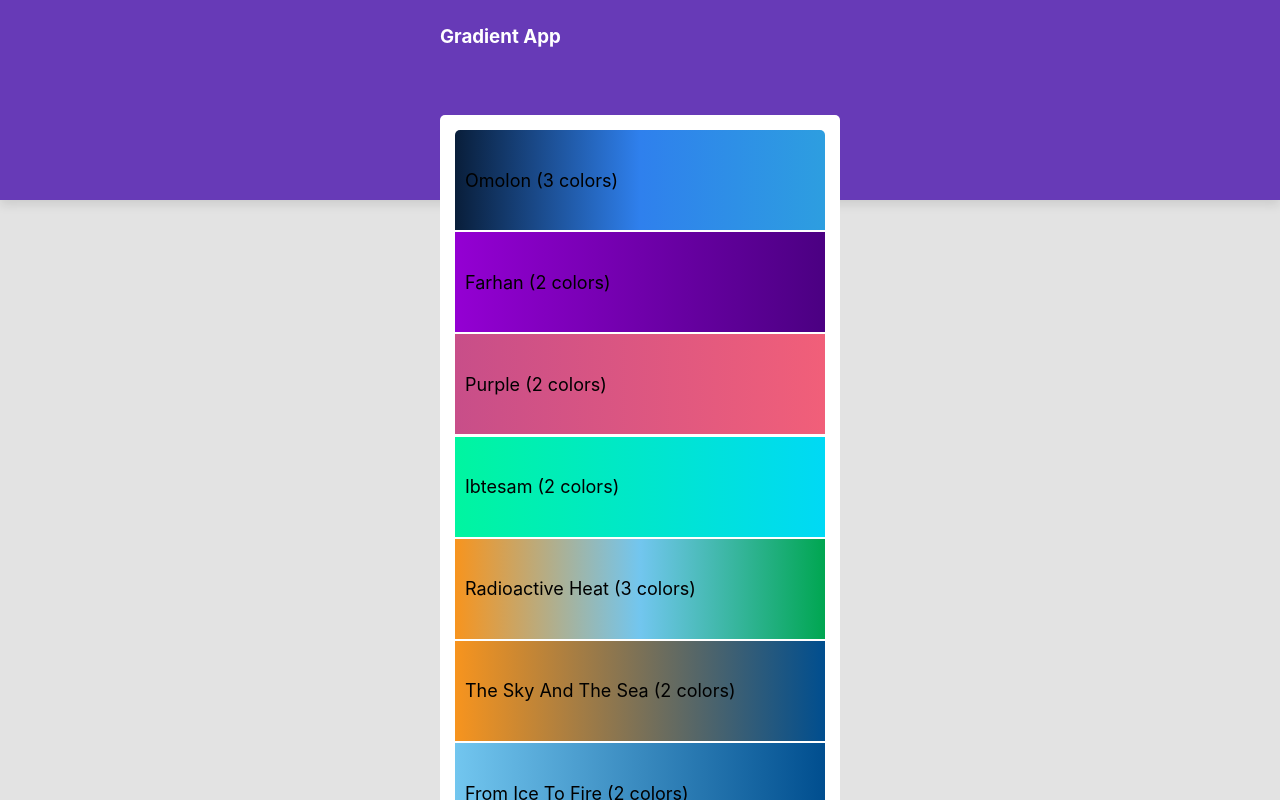
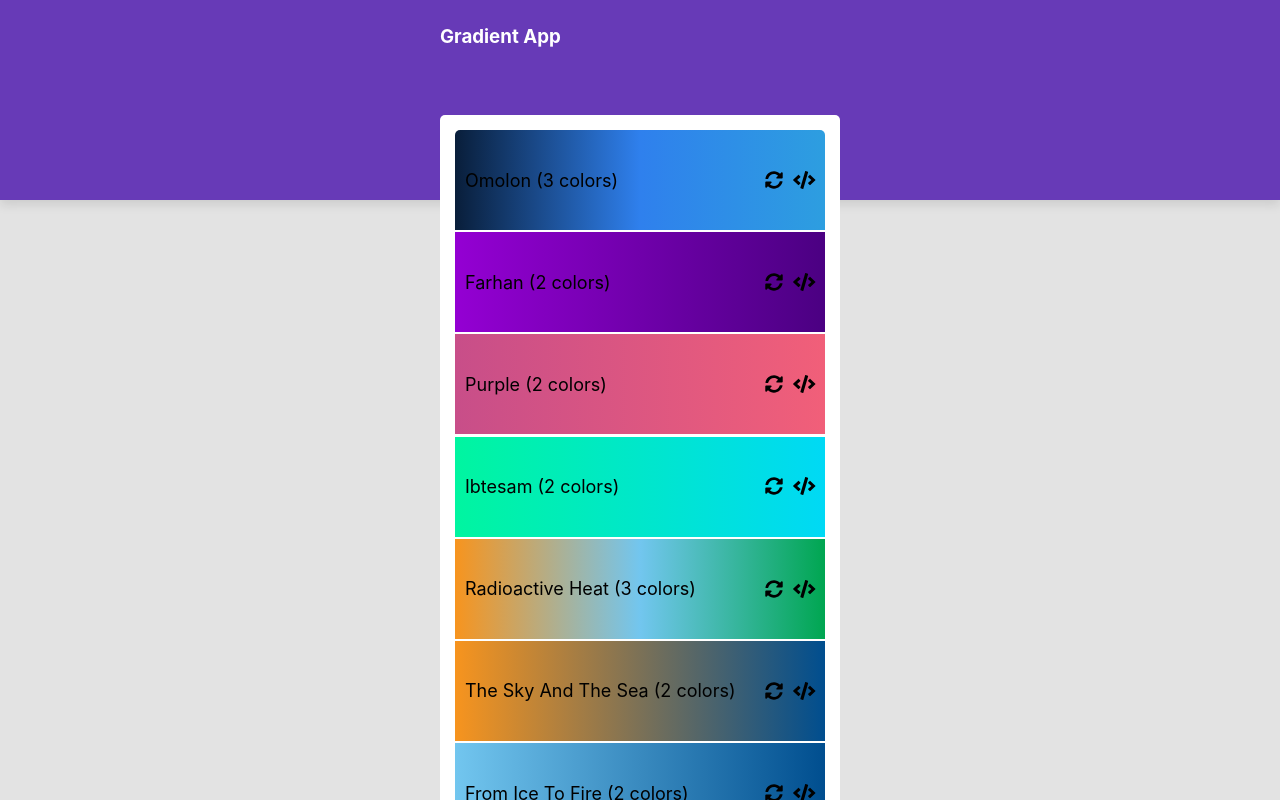
Before and after one commit to AhmedElaguab/gradients-app, a React (Create React App) app: page / in a window 1280 px wide. Shown: the top 800 px of the page. Built offline with nearby package versions, Linux system fonts and the light colour scheme.

Commit message:
feat: add change direction of gradinet option

```diff
--- a/package.json
+++ b/package.json
@@ -3,6 +3,9 @@
   "version": "0.1.0",
   "private": true,
   "dependencies": {
+    "@fortawesome/fontawesome-svg-core": "^1.2.19",
+    "@fortawesome/free-solid-svg-icons": "^5.9.0",
+    "@fortawesome/react-fontawesome": "^0.1.4",
     "react": "^16.8.6",
     "react-dom": "^16.8.6",
     "react-router-dom": "^5.0.1",
--- a/src/App.css
+++ b/src/App.css
@@ -62,3 +62,11 @@ body {
 .gradient:last-of-type {
   border-radius: 0 0 5px 5px;
 }
+
+.gradient__name {
+  flex-grow: 1;
+}
+
+.gradient__options svg {
+  margin-left: 10px;
+}
--- a/src/components/Gradient.jsx
+++ b/src/components/Gradient.jsx
@@ -1,4 +1,6 @@
 import React, { useState } from 'react'
+import { FontAwesomeIcon } from '@fortawesome/react-fontawesome'
+import { faSyncAlt, faCode } from '@fortawesome/free-solid-svg-icons'
 
 const Gradient = props => {
   const [{ name, colors, direction }, setGradient] = useState({
@@ -10,9 +12,44 @@ const Gradient = props => {
     return `linear-gradient(${direction}, ${colors.join(', ')})`
   }
   const gradientValue = getGradientValue(direction, colors)
+
+  // Handle direction click
+  const handleDirectionClick = () => {
+    // Change direction besides to the previous direction
+    const getNextDirection = () => {
+      switch (direction) {
+        case 'to right':
+          return 'to bottom'
+          break
+        case 'to bottom':
+          return 'to left'
+          break
+        case 'to left':
+          return 'to top'
+          break
+        case 'to top':
+          return 'to right'
+          break
+        default:
+          return 'to right'
+          break
+      }
+    }
+    setGradient({ name, colors, direction: getNextDirection() })
+  }
   return (
     <li className="gradient" style={{ background: gradientValue }}>
-      {name} ({colors.length} colors)
+      <p className="gradient__name">
+        {name} ({colors.length} colors)
+      </p>
+      <div className="gradient__options">
+        <FontAwesomeIcon
+          icon={faSyncAlt}
+          title="Rotate the gradient"
+          onClick={handleDirectionClick}
+        />
+        <FontAwesomeIcon icon={faCode} title="Copy the code" />
+      </div>
     </li>
   )
 }
```
Also changed, not shown: 1 other file (tests, documents, lock files or other folders).
